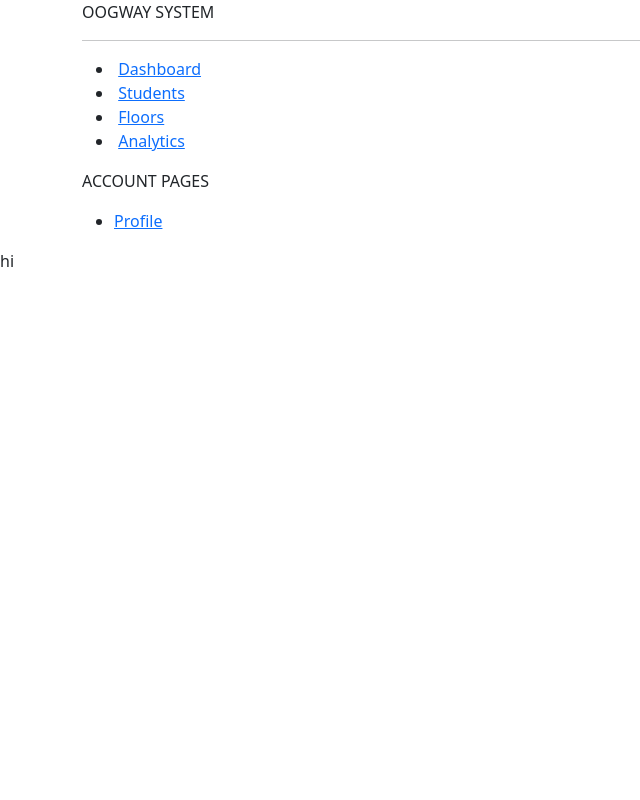
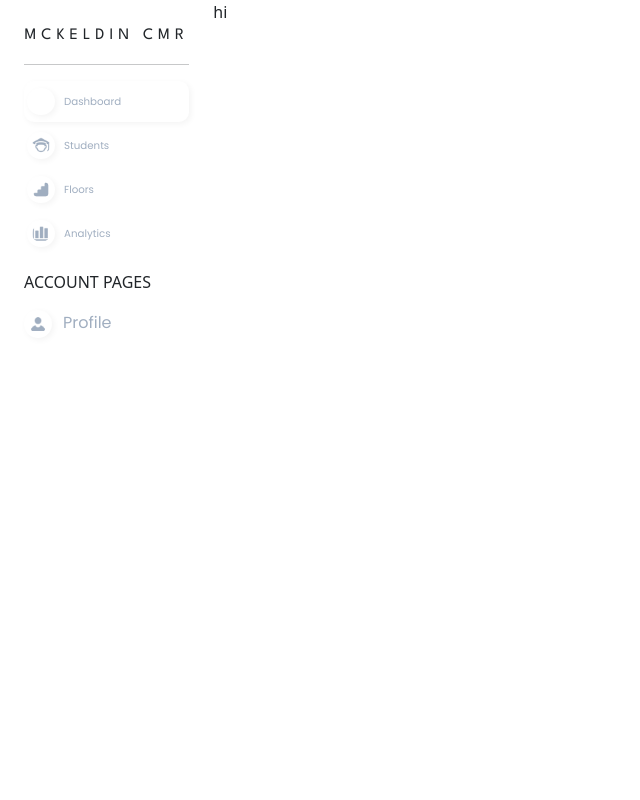
Before and after one commit to eliechoi2/Oogway-System, a Flask app: page / in a window 1280 px wide. Shown: the whole page, without its empty margins (0-640 px from the left). Run offline with Flask 3, Linux system fonts and the light colour scheme.

Commit message:
Styling for admin navbar and uploading icon images

```diff
--- a/static/css/admin.css
+++ b/static/css/admin.css
@@ -1,6 +1,53 @@
-.container {
-    background-color: gray;
+div#navbar {
     float: left;
-    width: 30%;
     height: 100vh;
 }
+
+#title {
+    font-family: 'League Spartan';
+    letter-spacing: 5px;
+}
+
+.navbar-ul {
+    list-style: none;
+    font-family: 'Poppins';
+    padding: 0;
+
+a {
+    color: #A0AEC0;
+    text-decoration: none;
+}
+
+a:hover {
+    color: black;
+}
+
+.navbar-li {
+    margin-top: 2%;
+    margin-bottom: 2%;
+    padding-top: 4%;
+    padding-bottom: 4%;
+    padding-left: 2%;
+    font-size: .8vw;
+}
+
+.navbar-li.active {
+    background-color: white;
+    color: white;
+    border-radius: 10px;
+    box-shadow: 2px 2px 6px rgb(244, 244, 244);
+}
+
+.navbar-icon {
+    border-radius: 15px;
+    padding: 3%;
+    width: 17%;
+    height: auto;
+    margin-right: 4%;
+    background-color: white;
+    box-shadow: 2px 2px 6px rgb(244, 244, 244);
+}
+
+div#navbar {
+    box-shadow: 50px 0px 6px rgb(244, 244, 244);
+}
--- a/template/admin-navbar-base.html
+++ b/template/admin-navbar-base.html
@@ -5,32 +5,38 @@
     <meta name="viewport" content="width=device-width, initial-scale=1.0">
     <title>{%block page_title%}{%endblock%}</title>
     <link href="https://cdn.jsdelivr.net/npm/bootstrap@5.0.2/dist/css/bootstrap.min.css" rel="stylesheet" integrity="sha384-EVSTQN3/azprG1Anm3QDgpJLIm9Nao0Yz1ztcQTwFspd3yD65VohhpuuCOmLASjC" crossorigin="anonymous">
+    <link href='https://fonts.googleapis.com/css?family=League Spartan' rel='stylesheet'>
+    <link rel="stylesheet" href="/static/css/admin.css">
+    <link href='https://fonts.googleapis.com/css?family=Poppins' rel='stylesheet'>
 </head>
 <body>
-    <div class="container" id="navbar">
-        <div>OOGWAY SYSTEM</div>
+    <div class="col-2 navbar-content p-4" id="navbar">
+        <div class="row justify-content-center" id="title">MCKELDIN CMR</div>
         <hr>
-        <ul>
-            <li class="">
-                <img src="" alt="">
+        <ul class="navbar-ul">
+            <li class="navbar-li active">
+                <img class="navbar-icon" src="static\images\home-white.png" alt="">
                 <a href="">Dashboard</a>
             </li>
-            <li class="">
-                <img src="" alt="">
+            <li class="navbar-li">
+                <img class="navbar-icon" src="static\images\student-gray.png" alt="">
                 <a href="">Students</a>
             </li>
-            <li class="">
-                <img src="" alt="">
+            <li class="navbar-li">
+                <img class="navbar-icon" src="static\images\floor-gray.png" alt="">
                 <a href="">Floors</a>
             </li>
-            <li class="">
-                <img src="" alt="">
+            <li class="navbar-li">
+                <img class="navbar-icon" src="static\images\analytics-gray.png" alt="">
                 <a href="">Analytics</a>
             </li>
         </ul>
         <p>ACCOUNT PAGES</p>
-        <ul>
-            <li><a href="">Profile</a></li>
+        <ul class="navbar-ul">
+            <li>
+                <img class="navbar-icon" src="statiC\images\profile-gray.png" alt="">
+                <a href="">Profile</a>
+            </li>
         </ul>
     </div>
 
```
Also changed, not shown: static/images/analytics-black.png (added), static/images/analytics-gray.png (added), static/images/analytics-white.png (added), static/images/floor-black.png (added), static/images/floor-gray.png (added), static/images/floor-white.png (added), static/images/home-black.png (added), static/images/home-gray.png (added), static/images/home-white.png (added), static/images/profile-black.png (added), static/images/profile-gray.png (added), static/images/profile-white.png (added), static/images/student-black.png (added), static/images/student-gray.png (added), 1 more files.
